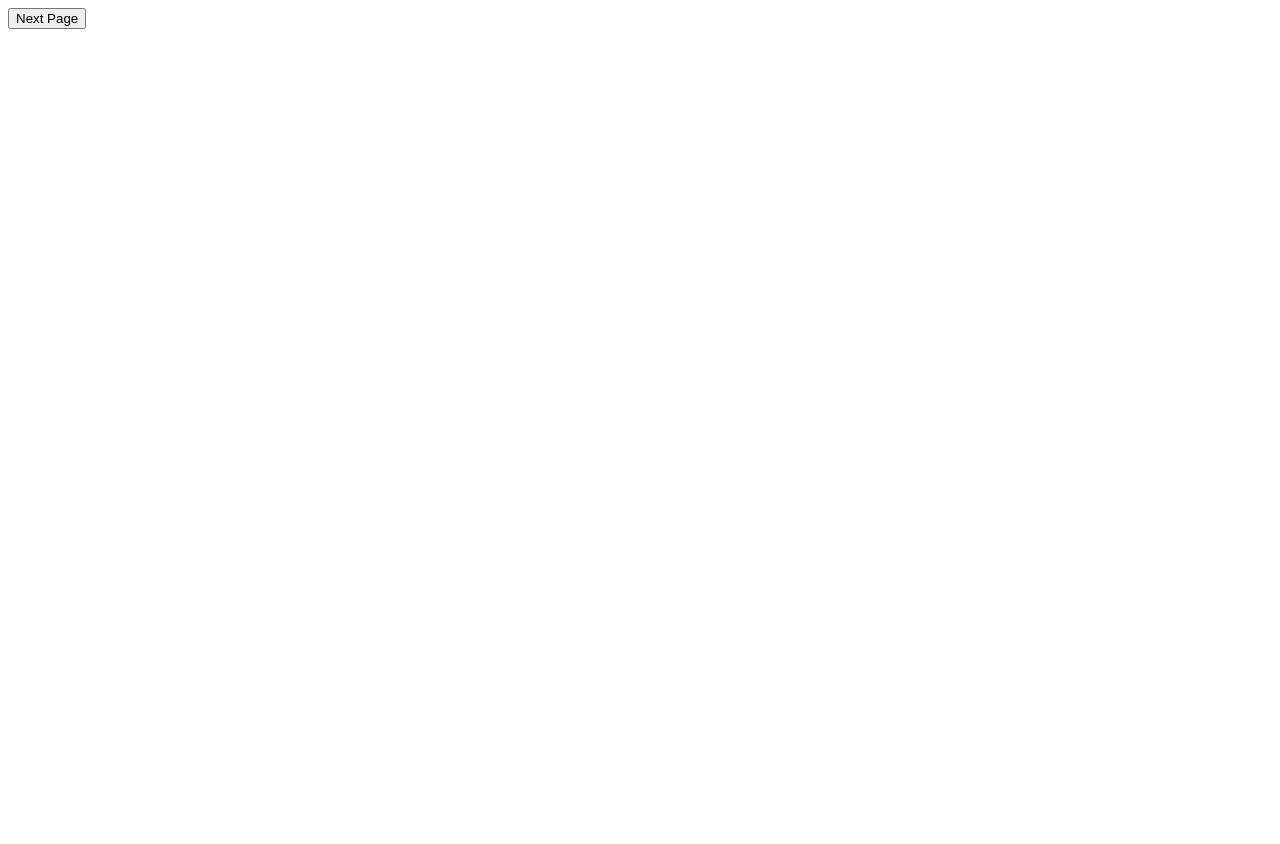
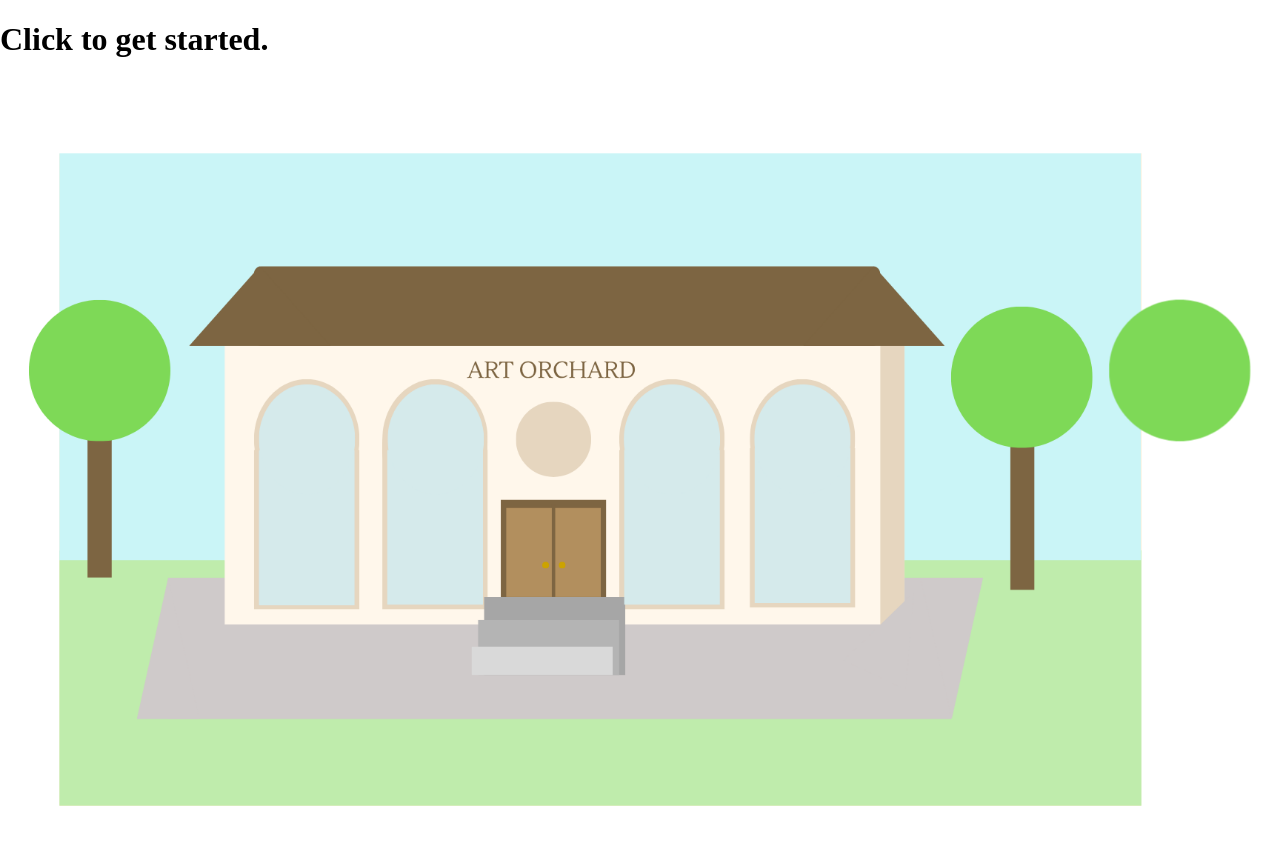
Before and after one commit to Matt-G3/art-orchard, a website: page index.html in a window 1280 px wide. Before the commit the page ends 800 px from the top, so only its background shows below. Drawn offline with Linux system fonts and the light colour scheme.

Commit message:
edit final

```diff
--- a/index.html
+++ b/index.html
@@ -1,13 +1,32 @@
 <!DOCTYPE html>
 <html lang="en">
+    <h1>Click to get started.</h1>
 <head>
     <script src="script.js"></script>
     <meta charset="UTF-8">
     <title>Title</title>
+
+    <style>
+        html, body {
+            margin: 0;
+            width: 100%;
+            height: 100%;
+        }
+
+        .backgroundLink {
+            display: block;
+            width: 100%;
+            height: 100%;
+
+            background-image: url("ART ORCHARD.png");
+            background-size: cover;
+            background-position: center;
+            background-repeat: no-repeat;
+        }
+    </style>
 </head>
+
 <body>
-    <a href="choose.html">
-    <button> Next Page </button>
-</a>
+    <a href="choose.html" class="backgroundLink"></a>
 </body>
 </html>
```
Also changed, not shown: drawing.html (+11 -5 lines), ART ORCHARD.png (added).
